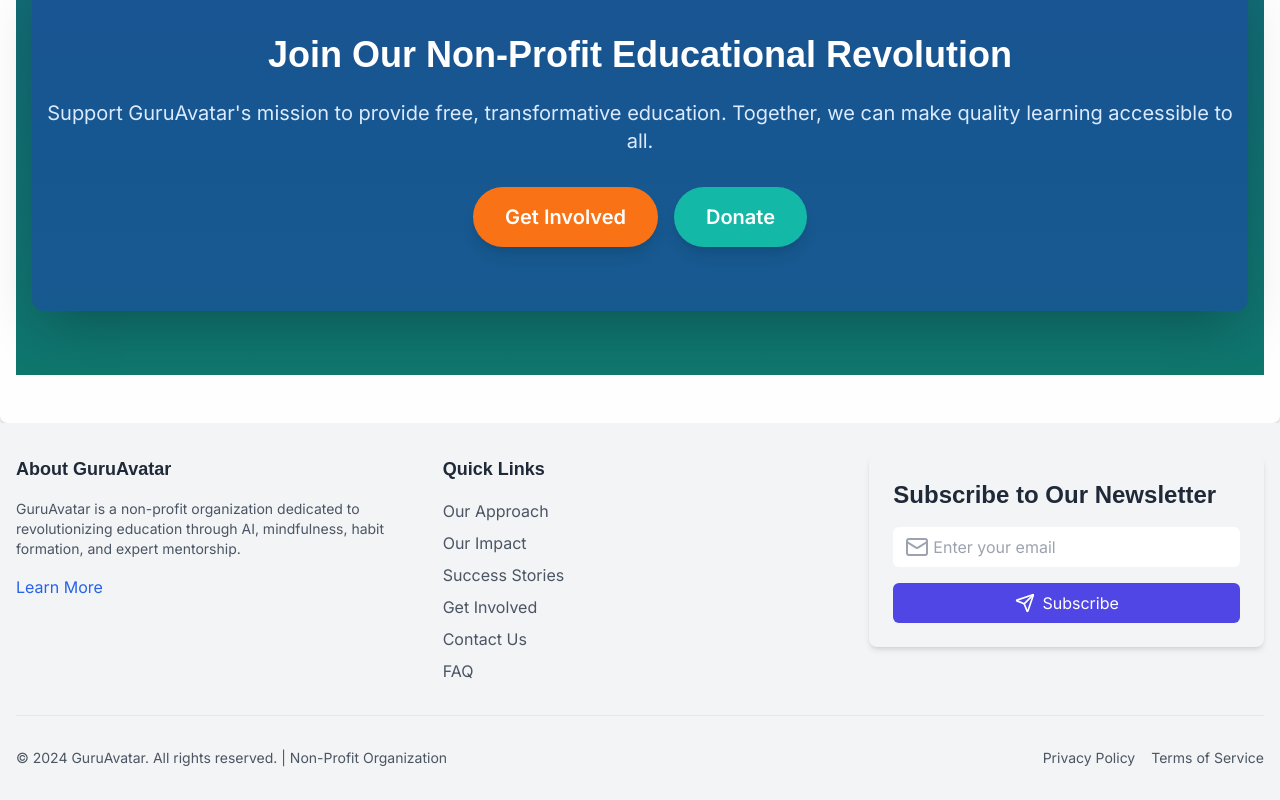
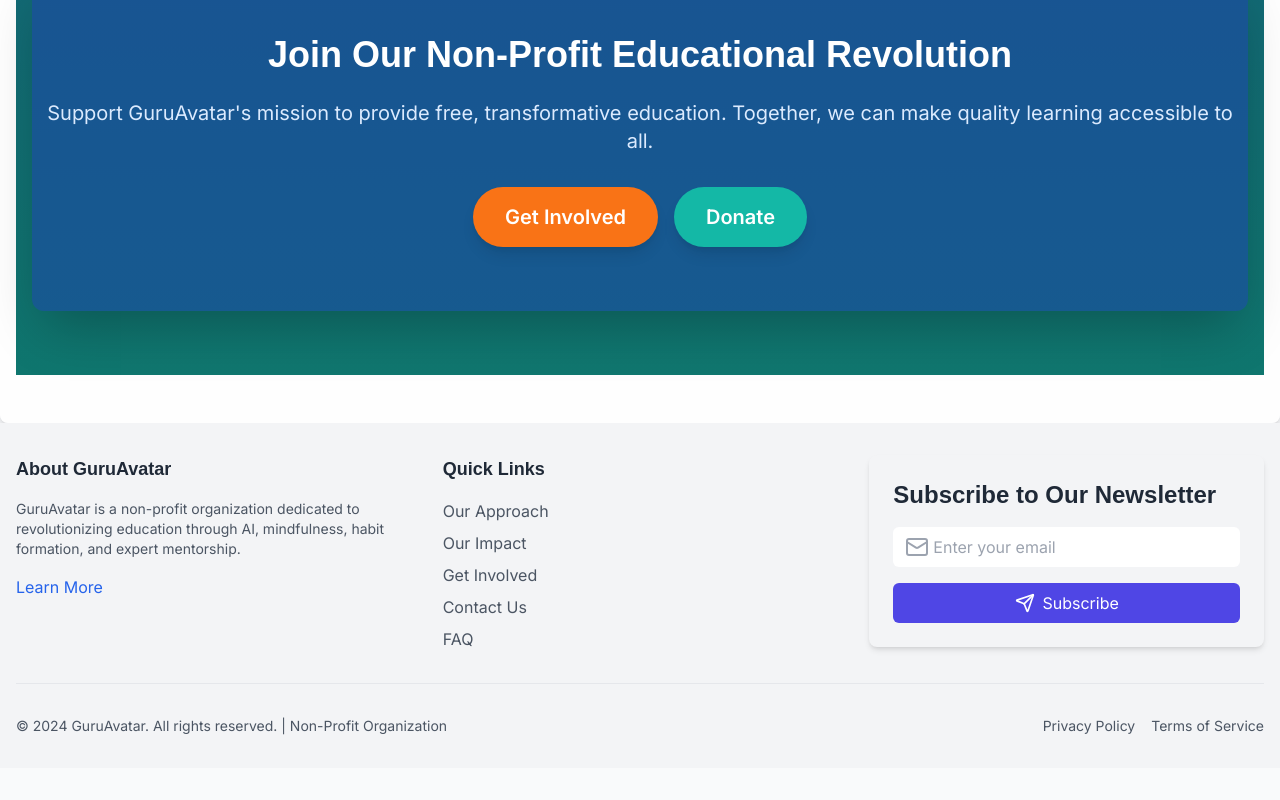
Before and after one commit to moghribalakrishna/GuruAvatar.org, a Next.js app: page / in a window 1280 px wide. Shown: the part 1601-2401 px from the top of the page. After the commit the page ends 2369 px from the top, so only its background shows below. Built offline with nearby package versions, Linux system fonts and the light colour scheme; no server answers.

Commit message:
Commenting out Success Stories Page, Looks like We need to gather proper content for this to create the trust in the target audience

```diff
--- a/app/components/Footer.tsx
+++ b/app/components/Footer.tsx
@@ -21,7 +21,7 @@
             <ul className="space-y-2">
               <li><Link href="/our-approach" className="text-gray-600 hover:text-blue-600 transition duration-300">Our Approach</Link></li>
               <li><Link href="/impact-report" className="text-gray-600 hover:text-blue-600 transition duration-300">Our Impact</Link></li>
-              <li><Link href="/success-stories" className="text-gray-600 hover:text-blue-600 transition duration-300">Success Stories</Link></li>
+              {/* <li><Link href="/success-stories" className="text-gray-600 hover:text-blue-600 transition duration-300">Success Stories</Link></li> */}
               <li><Link href="/get-involved" className="text-gray-600 hover:text-blue-600 transition duration-300">Get Involved</Link></li>
               <li><Link href="/forms/contact" className="text-gray-600 hover:text-blue-600 transition duration-300">Contact Us</Link></li>
               <li><Link href="/faq" className="text-gray-600 hover:text-blue-600 transition duration-300">FAQ</Link></li>
--- a/app/components/Header.tsx
+++ b/app/components/Header.tsx
@@ -24,7 +24,7 @@
     { href: '/our-approach', label: 'Our Approach' },
     { href: '/ai-masterclass', label: 'AI Masterclasses' },
     { href: '/programs-and-courses', label: 'Programs & Courses' },
-    { href: '/success-stories', label: 'Success Stories' },
+    // { href: '/success-stories', label: 'Success Stories' },
     { href: '/get-involved', label: 'Get Involved' },
     { href: '/get-started', label: 'Get Started' },
     { href: '/about', label: 'About' },
```
